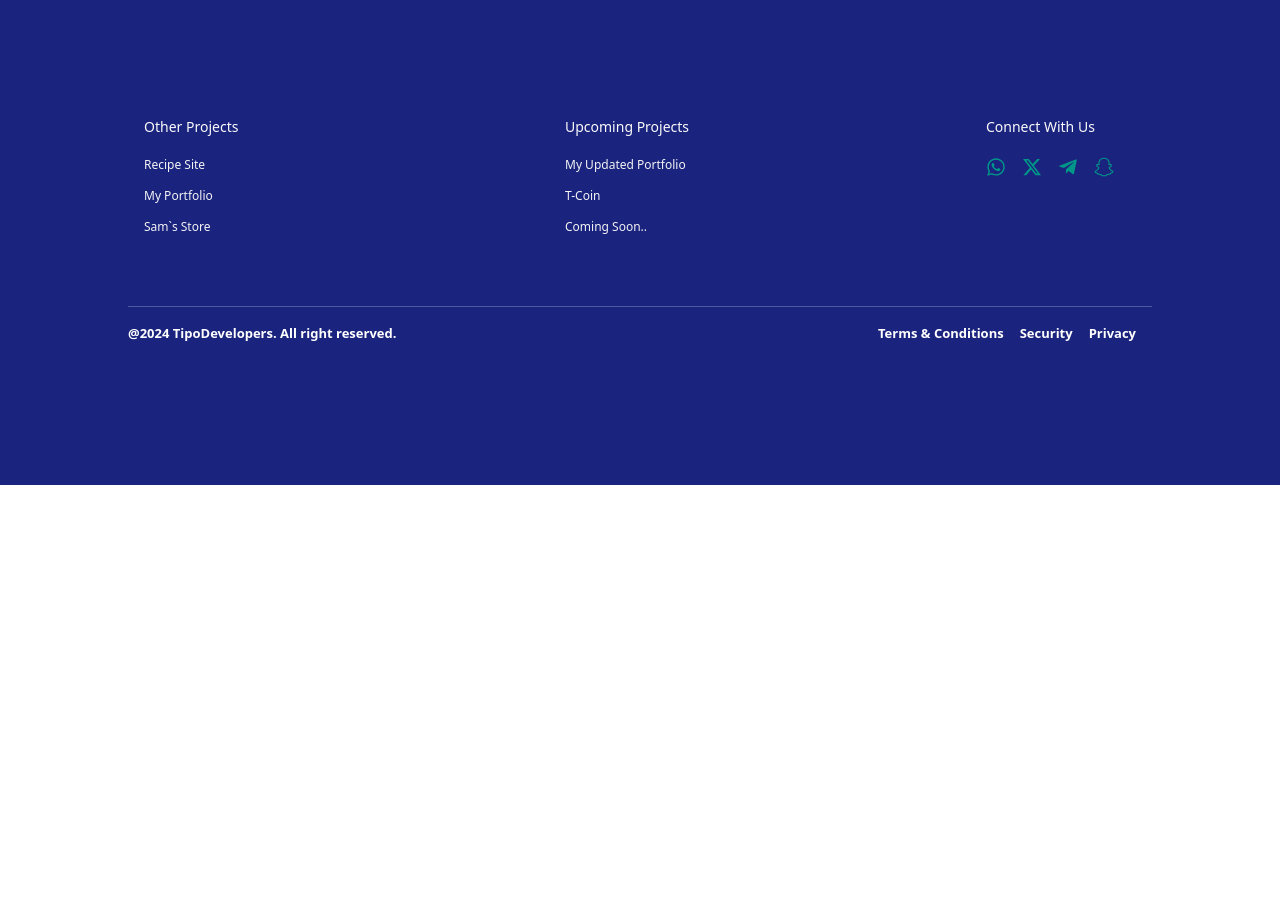
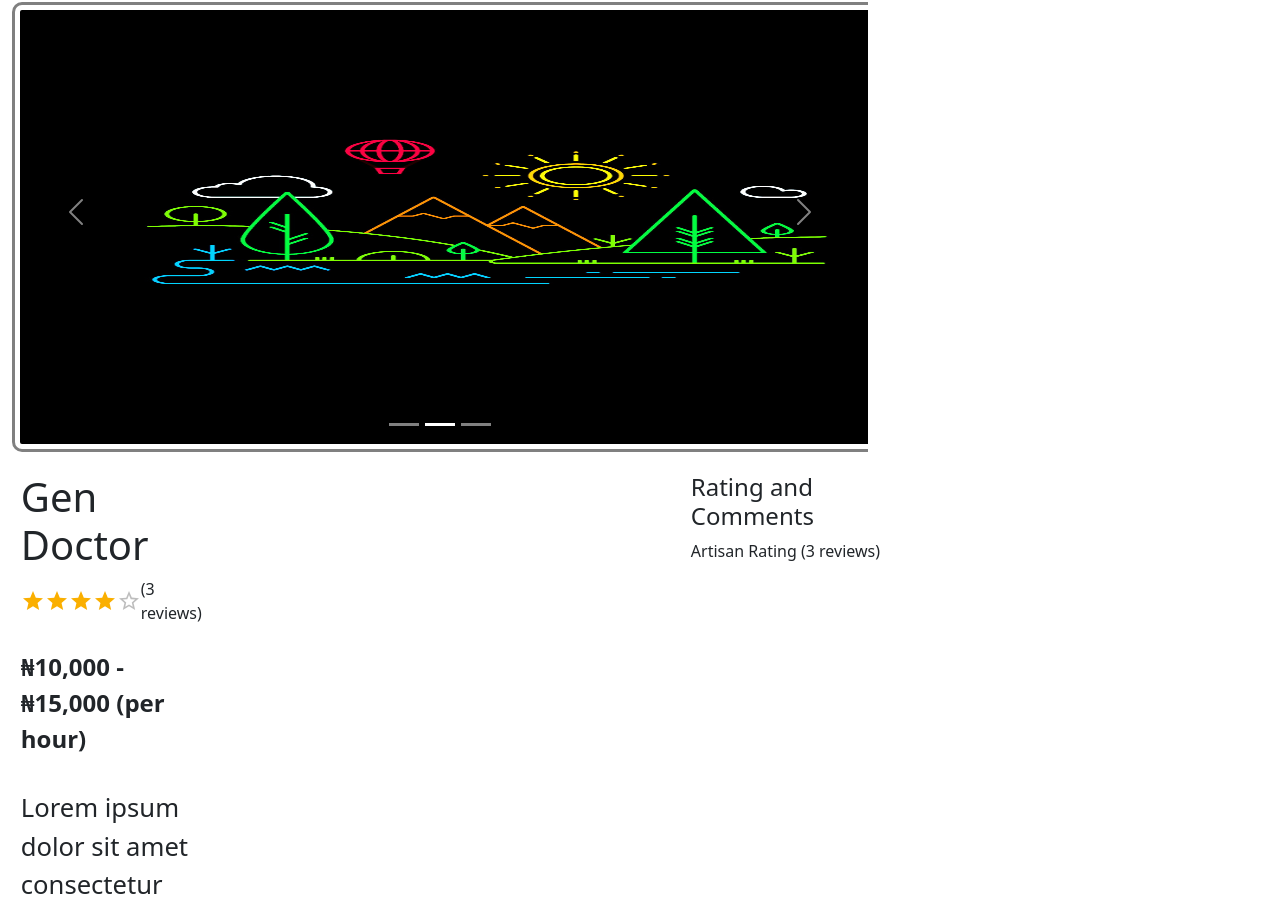
Before and after one commit to Tipo45/service-konnect, a React (Vite) app: page /artisan-details in a window 1280 px wide. Shown: the part 159-1070 px from the top of the page. Before the commit the page ends 800 px from the top, so only its background shows below. Built offline with nearby package versions, Linux system fonts and the light colour scheme; what pocketbase would draw is missing.

Commit message:
tenth commit

```diff
--- /dev/null
+++ b/src/components/ArtisanDetails/Artisandetailsfooter.jsx
@@ -0,0 +1,45 @@
+import { BottomNavigation, BottomNavigationAction } from "@mui/material";
+import { Link } from "react-router-dom";
+import WhatsAppIcon from '@mui/icons-material/WhatsApp';
+import InstagramIcon from '@mui/icons-material/Instagram';
+import CallIcon from '@mui/icons-material/Call';
+import { useState } from "react";
+import "../../components/GeneralComponents/GeneralComponent.css";
+
+const Artisandetailsfooter = () => {
+    const [value, setValue] = useState(0);
+  return (
+    <>
+      <div className="small_footer">
+        <div className="container-fluid">
+          <BottomNavigation
+            className="bottom-nav"
+            showLabels
+            value={value}
+            onChange={(event, newValue) => {
+              setValue(newValue);
+            }}
+          >
+            <Link to="/">
+              <BottomNavigationAction label="Home" icon={<WhatsAppIcon />} />
+            </Link>
+            <Link to="/productsandservices/tailors">
+              <BottomNavigationAction
+                label="Menu"
+                icon={<CallIcon />}
+              />
+            </Link>
+            <Link to="/login">
+              <BottomNavigationAction
+                label="Account"
+                icon={<InstagramIcon />}
+              />
+            </Link>
+          </BottomNavigation>
+        </div>
+      </div>
+    </>
+  );
+};
+
+export default Artisandetailsfooter;
--- a/src/components/GeneralComponents/GeneralComponent.css
+++ b/src/components/GeneralComponents/GeneralComponent.css
@@ -89,9 +89,11 @@ header {
 
 .small_footer {
   display: block;
+
 }
 
 .bottom-nav {
+  border-top: 0.5px solid rgb(244, 242, 242);
   position: fixed;
   bottom: 0;
   left: 0;
--- a/src/components/Mulitstep/Multi.jsx
+++ b/src/components/Mulitstep/Multi.jsx
@@ -271,7 +271,7 @@ export default function Multi() {
                   <p>
                     Already have an account?
                     <span>
-                      <Link to="/login"> Sign In</Link>
+                      <Link to="/artisanlogin"> Sign In</Link>
                     </span>
                   </p>
                 </div>
--- a/src/pages/SkillorServiceDetails/Details.css
+++ b/src/pages/SkillorServiceDetails/Details.css
@@ -0,0 +1,165 @@
+.skill-content {
+  margin-top: 5px;
+  margin-bottom: 50px;
+}
+
+.skillimage .image-slider .slider-images {
+  width: 300px;
+  height: 200px;
+  border: grey solid;
+  border-radius: 10px;
+  padding: 5px;
+}
+
+.dets {
+  display: grid;
+  grid-template-columns: repeat(1, 1fr);
+  padding: 10px;
+}
+
+.skillinfo h1 {
+  font-size: 2rem;
+}
+
+.skillinfo .pricesec .pricelarge {
+  font-size: 1.2rem;
+  font-weight: bold;
+}
+
+.des {
+  font-size: 0.8rem;
+}
+
+@media (min-width: 375px) {
+  .skillimage .image-slider .slider-images {
+    width: 360px !important;
+    height: 300px;
+  }
+}
+
+@media (min-width: 425px) {
+  .skillimage .image-slider .slider-images {
+    width: 400px !important;
+    height: 300px;
+  }
+}
+
+@media (min-width: 475px) {
+  .skillimage .image-slider .slider-images {
+    width: 950px !important;
+    height: 300px;
+  }
+}
+
+@media (min-width: 768px) {
+  .skillimage .image-slider .slider-images {
+    width: 700px !important;
+    height: 450px;
+  }
+
+  .dets {
+    grid-template-columns: repeat(2, 1fr);
+    gap: 300px;
+  }
+
+  .skillinfo {
+    /* background: red; */
+    padding-top: 4%;
+    padding-left: 4%;
+  }
+
+  .skillinfo h1 {
+    font-size: 2.2rem;
+  }
+
+  .skillinfo .pricesec .pricelarge {
+    font-size: 1.3rem;
+  }
+
+  .des {
+    font-size: 1.1rem;
+  }
+}
+
+@media (min-width: 800px) {
+  .skillimage .image-slider .slider-images {
+    width: 700px !important;
+    height: 450px;
+  }
+
+  .dets {
+    grid-template-columns: repeat(2, 1fr);
+    gap: 100px;
+  }
+
+  .skillinfo h1 {
+    font-size: 2.3rem;
+  }
+
+  .skillinfo .pricesec .pricelarge {
+    font-size: 1.4rem;
+  }
+
+  .des {
+    font-size: 1.2rem;
+  }
+}
+
+@media (min-width: 1024px) {
+  .skillimage {
+    width: 100%;
+    height: auto;
+    padding: 0px;
+    overflow: hidden;
+  }
+
+  .skillimage .image-slider .slider-images {
+    width: 950px !important;
+    height: 450px;
+  }
+
+  .image-slider {
+    padding-top: 30px;
+  }
+
+  .dets {
+    grid-template-columns: repeat(2, 1fr);
+    gap: 400px;
+  }
+
+  .skillinfo h1 {
+    font-size: 2.5rem;
+  }
+
+  .skillinfo .pricesec .pricelarge {
+    font-size: 1.5rem;
+  }
+
+  .des {
+    font-size: 1.6rem;
+  }
+}
+
+@media (min-width: 1440px) {
+  .skillimage .image-slider .slider-images {
+    width: 1000px !important;
+    height: 500px;
+  }
+
+  /* .dets {
+    grid-template-columns: repeat(2, 1fr);
+    gap: 400px;
+  } */
+
+  .skillinfo h1 {
+    font-size: 2.7rem;
+  }
+
+  .skillinfo .pricesec .pricelarge {
+    font-size: 1.8rem;
+  }
+
+  .des {
+    font-size: 1.5rem;
+  }
+}
--- a/src/pages/SkillorServiceDetails/Details.jsx
+++ b/src/pages/SkillorServiceDetails/Details.jsx
@@ -1,12 +1,83 @@
-import Footer from "../../components/GeneralComponents/Footer";
+import { Rating } from "@mui/material";
+import Carousel from "react-bootstrap/Carousel";
 import Navbar from "../../components/GeneralComponents/Navbar";
+import slider1 from "../../assets/images/Neon_06.jpg";
+import "../../pages/SkillorServiceDetails/Details.css";
+import Artisandetailsfooter from "../../components/ArtisanDetails/Artisandetailsfooter";
 
 const Details = () => {
   return (
     <>
-    <Navbar />
-      <div>d</div>
-      <Footer />
+      <Navbar />
+      <div className="container-fluid skill-content">
+        <div className="row pt-3 pb-3">
+          <div className="col-md-9 part1">
+            <div className="row rows">
+              <div className="col-md-11 d-flex align-items-center">
+                <div className="skillimage">
+                  <Carousel slide={false} className="image-slider">
+                    <Carousel.Item>
+                      <img
+                        src="https://media.istockphoto.com/id/1469723771/photo/coffee-shop-senior-woman-manager-portrait-with-barista-feeling-happy-about-shop-success.jpg?s=2048x2048&w=is&k=20&c=6nFUMicgP2sX5bwQyCVn8AsHF809nbb6IqFWmbS_pmc="
+                        className=" slider-images"
+                      />
+                    </Carousel.Item>
+                    <Carousel.Item>
+                      <img src={slider1} className=" slider-images" />
+                    </Carousel.Item>
+                    <Carousel.Item>
+                      <img src={slider1} className=" slider-images" />
+                    </Carousel.Item>
+                  </Carousel>
+                </div>
+              </div>
+
+              <div className="dets">
+                <div className="col-md-9 skillinfo">
+                  <h1>Gen Doctor</h1>
+                  <div className="d-flex align-items-center mb-4">
+                    <Rating
+                      // name={rating}
+                      defaultValue={4.0}
+                      precision={0.5}
+                      readOnly
+                    />
+                    <span className="text-bg">(3 reviews)</span>
+                  </div>
+
+                  <div className="pricesec d-flex align-items-center mb-3">
+                    <p className="pricelarge">
+                      ₦10,000 - ₦15,000 <span>(per hour)</span>
+                    </p>
+                  </div>
+
+                  <p className="text-bg des">
+                    Lorem ipsum dolor sit amet consectetur adipisicing elit.
+                    Tempore excepturi quibusdam alias magni ipsam, perspiciatis
+                    necessitatibus amet unde libero cum quo doloremque error et
+                    soluta, non tempora, eius iste consectetur.
+                  </p>
+                </div>
+
+                <div className="col-md-9 skillinfo">
+                  <h4>Rating and Comments</h4>
+                  <div className="d-flex align-items-center mb-4">
+                    <p>Artisan Rating  <span className="text-bg">(3 reviews)</span></p>
+                  </div>
+
+                  <div className=" d-flex align-items-center mb-3">
+                  </div>
+
+
+                </div>
+              </div>
+            </div>
+          </div>
+
+          <div className="col-md-3 part2"></div>
+        </div>
+      </div>
+      <Artisandetailsfooter />
     </>
   );
 };
```
Also changed, not shown: src/components/ArtisanDetails/Artisandetails.jsx (added, +10 -0 lines), src/pages/login/Art-Login.jsx (+29 -17 lines), src/pages/login/Login.jsx (+43 -21 lines), src/pages/registration/Registration.jsx (+67 -33 lines).
